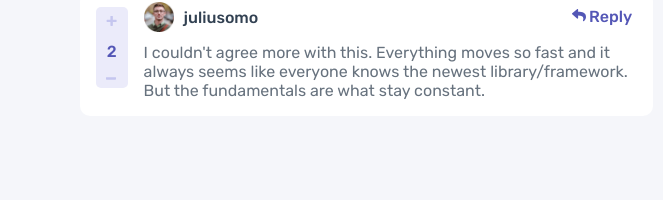
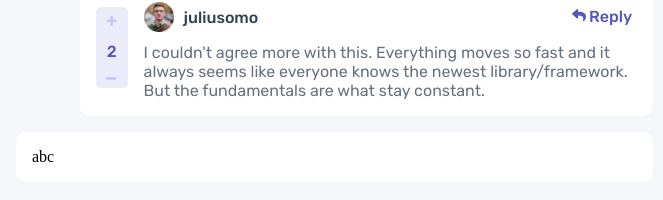
Before and after one commit to ajaythapliyal/interactive-comments, a React (Create React App) app: page / in a window 1280 px wide. Shown: the part 482-682 px from the top of the page, without its empty margins (341-1004 px from the left). Built offline with nearby package versions, Linux system fonts and the light colour scheme.

Commit message:
adds placeholder add comment component

```diff
--- a/src/App.js
+++ b/src/App.js
@@ -3,6 +3,7 @@ import { Comment } from "./comments/Comment/Comment";
 import data from "../src/mocks/data.json";
 import { useState } from "react";
 import { findComment } from "./comments/util";
+import AddComment from "./comments/AddComment/AddComment";
 
 function App() {
   const [comments, setComments] = useState(data.comments);
@@ -36,6 +37,7 @@ function App() {
             replies={comment.replies}
           ></Comment>
         ))}
+        <AddComment></AddComment>
       </main>
       <div></div>
     </div>
--- /dev/null
+++ b/src/comments/AddComment/AddComment.js
@@ -0,0 +1,5 @@
+import styles from "./AddComment.module.css";
+
+export default function AddComment(props) {
+  return <div className={styles["comment-bubble"]}>abc</div>;
+}
--- /dev/null
+++ b/src/comments/AddComment/AddComment.module.css
@@ -0,0 +1,10 @@
+.comment-bubble{
+    border-radius: 10px;
+    background-color: hsl(0, 0%, 100%);
+    padding: 1em;
+    width: 90%;
+    box-sizing: border-box;
+    display: grid;
+    grid-gap: 1em;
+    grid-template-columns: 1fr 10fr 2fr;
+}
--- a/src/comments/Comment/Comment.module.css
+++ b/src/comments/Comment/Comment.module.css
@@ -45,3 +45,8 @@
         align-self: center;
     }
 }
+
+
+/*
+TODO : components should not decide its width based on its parent
+*/
```
